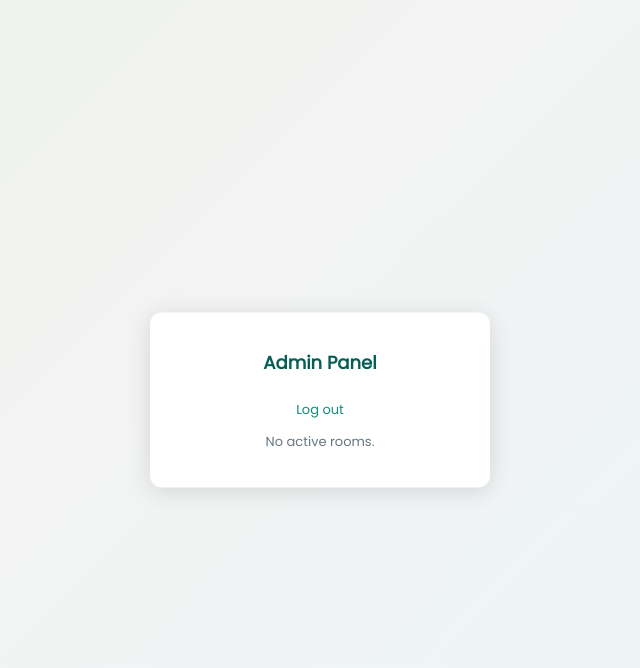
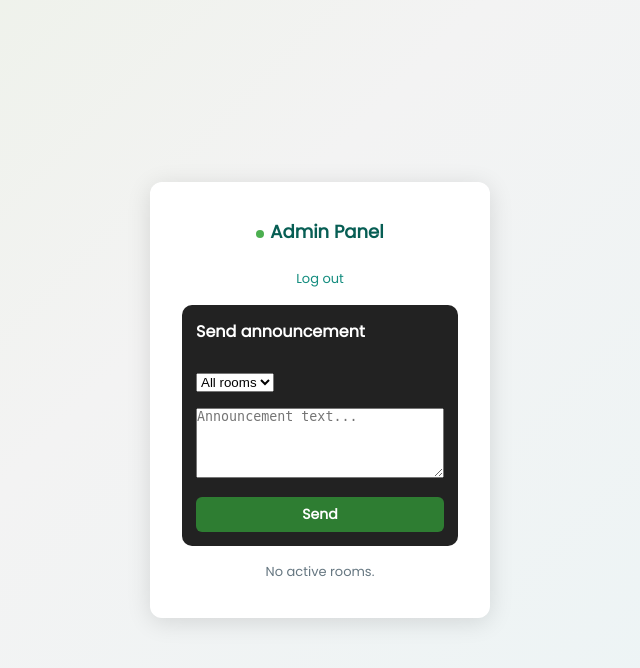
Before and after one commit to JohnPaul2011/Private.Chat-website, a Flask app: page /admin in a window 1280 px wide. Shown: the top 668 px of the page, without its empty margins (320-960 px from the left). Run offline with Flask 3, Linux system fonts and the light colour scheme; the visitor is signed in with stand-in values (Sample User, id 1).

Commit message:
Fix kicked-user notice, room cleanup on individual kicks, live admin panel, add announcement system

```diff
--- a/app.py
+++ b/app.py
@@ -179,40 +179,104 @@ def admin_logout():
     session.pop("is_admin", None)
     return redirect(url_for("index"))
 
+def _admin_room_snapshot():
+    with _state_lock:
+        return {c: {"members": list(r["members"]), "message_count": len(r["messages"])}
+                for c, r in rooms.items()}
+
+def _push_admin_update():
+    socketio.emit("admin_rooms_update", _admin_room_snapshot(), to="admin_channel")
+
 @app.route("/admin")
 def admin_panel():
     require_admin()
-    room_data = {c: {"members": list(r["members"]), "message_count": len(r["messages"])} for c, r in rooms.items()}
-    return render_template("admin.html", rooms=room_data)
+    return render_template("admin.html", rooms=_admin_room_snapshot())
 
 @app.route("/admin/clear/<code>", methods=["POST"])
 def admin_clear(code):
     require_admin(); check_csrf()
-    if code in rooms:
-        rooms[code]["messages"] = []
+    with _state_lock:
+        exists = code in rooms
+        if exists: rooms[code]["messages"] = []
+    if exists:
         flash(f"Cleared {code}.","info")
+        _push_admin_update()
     return redirect(url_for("admin_panel"))
 
 @app.route("/admin/kick/<code>/<user>", methods=["POST"])
 def admin_kick(code, user):
     require_admin(); check_csrf()
-    room = rooms.get(code)
-    if room and user in room["members"]:
+    with _state_lock:
+        room = rooms.get(code)
+        kicked = bool(room and user in room["members"])
+        members = None
+        room_emptied = False
+        if kicked:
+            room["members"].remove(user)
+            members = list(room["members"])
+            if not room["members"]:
+                del rooms[code]
+                room_passwords.pop(code, None)
+                room_emptied = True
+    if kicked:
         socketio.emit("kicked_user", {"user": user}, to=code)
-        room["members"].remove(user)
-        socketio.emit("member_list", room["members"], to=code)
+        if not room_emptied:
+            socketio.emit("member_list", members, to=code)
         flash(f"Kicked {user} from {code}.","info")
+        _push_admin_update()
     return redirect(url_for("admin_panel"))
 
 @app.route("/admin/kickall/<code>", methods=["POST"])
 def admin_kickall(code):
     require_admin(); check_csrf()
-    if code in rooms:
+    with _state_lock:
+        exists = code in rooms
+        if exists:
+            room_passwords.pop(code, None)
+            rooms.pop(code, None)
+    if exists:
         socketio.emit("kicked", {}, to=code)
-        room_passwords.pop(code, None)
-        rooms.pop(code, None)
         flash(f"Kicked all from {code}.","info")
+        _push_admin_update()
     return redirect(url_for("admin_panel"))
+
+@app.route("/admin/announce", methods=["POST"])
+def admin_announce():
+    require_admin(); check_csrf()
+    text = (request.form.get("announcement") or "").strip()
+    target = request.form.get("target","all")   # "all" or a specific room code
+    if not text:
+        flash("Announcement text can't be empty.","error")
+        return redirect(url_for("admin_panel"))
+    if len(text) > 2000:
+        flash("Announcement is too long.","error")
+        return redirect(url_for("admin_panel"))
+
+    ts = time.strftime('%H:%M %p')
+    content = {"name":"Announcement","type":"text","message":text,
+               "reply_to":None,"timestamp":ts}
+
+    if target == "all":
+        with _state_lock:
+            codes = list(rooms.keys())
+        for code in codes:
+            with _state_lock:
+                if code in rooms:
+                    rooms[code]["messages"].append(content)
+            send(content, to=code)
+        flash(f"Announcement sent to {len(codes)} room(s).","info")
+    else:
+        with _state_lock:
+            exists = target in rooms
+            if exists: rooms[target]["messages"].append(content)
+        if exists:
+            send(content, to=target)
+            flash(f"Announcement sent to {target}.","info")
+        else:
+            flash("Room not found.","error")
+    return redirect(url_for("admin_panel"))
+
+
 
 @app.route("/join", methods=["GET","POST"])
 def join():
@@ -287,6 +351,7 @@ def create():
         with _state_lock:
             rooms[code] = {"members":[], "messages":[], "save_history": save_history}
             room_passwords[code] = pw
+        _push_admin_update()
         session.permanent = True
         session["room"] = code
         session["name"] = name
@@ -340,9 +405,14 @@ def message(data):
         rooms[r]["messages"].append(content)
         if len(rooms[r]["messages"]) > 500:
             rooms[r]["messages"] = rooms[r]["messages"][-500:]
+    _push_admin_update()
 
 @socketio.on("connect")
 def connect(auth=None):
+    if session.get("is_admin"):
+        join_room("admin_channel")
+        emit("admin_rooms_update", _admin_room_snapshot())
+
     r    = session.get("room")
     name = session.get("name")
     if not r or not name or r not in rooms: return
@@ -353,6 +423,7 @@ def connect(auth=None):
     send({"name":"System","type":"text","message":f"{name} entered the room",
           "timestamp":time.strftime('%H:%M %p')}, to=r)
     socketio.emit("member_list", members, to=r)
+    _push_admin_update()
 
 @socketio.on("disconnect")
 def disconnect():
@@ -371,6 +442,7 @@ def disconnect():
                   "timestamp":time.strftime('%H:%M %p')}, to=r)
             if not empty:
                 socketio.emit("member_list", members, to=r)
+            _push_admin_update()
 
     gc = session.get("game_code")
     gu = session.get("game_user")
--- a/templates/admin.html
+++ b/templates/admin.html
@@ -5,6 +5,7 @@
   <meta name="viewport" content="width=device-width, initial-scale=1.0"/>
   <title>Private.chat — Admin Panel</title>
   <link rel="stylesheet" href="{{ url_for('static', filename='style.css') }}"/>
+  <script src="{{ url_for('static', filename='/js/socket.io.js') }}"></script>
   <script>
     (function(){
       const saved=localStorage.getItem("theme");
@@ -19,9 +20,16 @@
     .room-card { background:var(--panel,#222); color:var(--text,#fff); padding:14px; margin:12px 0; border-radius:10px; }
     .room-card h3 { margin:0 0 8px 0; }
     .member-row { display:flex; align-items:center; justify-content:space-between; gap:8px; margin:6px 0; }
-    .room-card form { display:inline-block; margin-right:8px; }
-    .kick-btn, .danger-btn { background:#e53935; color:#fff; border:none; border-radius:6px; padding:5px 10px; cursor:pointer; }
+    .room-card .btn-row { margin-top:8px; }
+    .kick-btn, .danger-btn { background:#e53935; color:#fff; border:none; border-radius:6px; padding:5px 10px; cursor:pointer; margin-right:6px; }
     .kick-btn:hover, .danger-btn:hover { background:#c62828; }
+    .live-dot { display:inline-block; width:8px; height:8px; border-radius:50%; background:#4caf50; margin-right:6px; }
+    .live-dot.off { background:#999; }
+    .announce-box { background:var(--panel,#222); color:var(--text,#fff); padding:14px; border-radius:10px; margin:16px 0; }
+    .announce-box textarea { width:100%; min-height:70px; margin:8px 0; box-sizing:border-box; }
+    .announce-box select { margin-bottom:8px; }
+    .announce-box button { background:#2e7d32; color:#fff; border:none; border-radius:6px; padding:7px 14px; cursor:pointer; }
+    .announce-box button:hover { background:#1b5e20; }
   </style>
 </head>
 <body>
@@ -31,37 +39,114 @@
   {% endfor %}{% endif %}{% endwith %}
 
   <div class="container">
-    <h2>Admin Panel</h2>
+    <h2><span class="live-dot" id="live-dot"></span>Admin Panel</h2>
     <p><a href="{{ url_for('admin_logout') }}">Log out</a></p>
 
-    {% if not rooms %}
-    <p>No active rooms.</p>
-    {% endif %}
-
-    {% for code, r in rooms.items() %}
-    <div class="room-card">
-      <h3>Room {{ code }} — {{ r.message_count }} messages</h3>
-
-      {% for member in r.members %}
-      <div class="member-row">
-        <span>{{ member }}</span>
-        <form method="POST" action="{{ url_for('admin_kick', code=code, user=member) }}">
-          <input type="hidden" name="csrf_token" value="{{ csrf_token() }}">
-          <button type="submit" class="kick-btn">Kick</button>
-        </form>
-      </div>
-      {% endfor %}
-
-      <form method="POST" action="{{ url_for('admin_kickall', code=code) }}">
+    <div class="announce-box">
+      <strong>Send announcement</strong>
+      <form id="announceForm">
         <input type="hidden" name="csrf_token" value="{{ csrf_token() }}">
-        <button type="submit" class="danger-btn">Kick All</button>
-      </form>
-      <form method="POST" action="{{ url_for('admin_clear', code=code) }}">
-        <input type="hidden" name="csrf_token" value="{{ csrf_token() }}">
-        <button type="submit" class="danger-btn">Clear Messages</button>
+        <br>
+        <select name="target" id="announceTarget">
+          <option value="all">All rooms</option>
+        </select>
+        <br>
+        <textarea name="announcement" placeholder="Announcement text..." required maxlength="2000"></textarea>
+        <br>
+        <button type="submit">Send</button>
       </form>
     </div>
-    {% endfor %}
+
+    <div id="roomsContainer">
+      <p id="noRooms">No active rooms.</p>
+    </div>
   </div>
+
+  <script id="initial-rooms" type="application/json">{{ rooms | tojson }}</script>
+
+  <script>
+  const CSRF = document.querySelector('input[name="csrf_token"]').value;
+
+  function esc(s) {
+    const d = document.createElement("div");
+    d.innerText = s == null ? "" : String(s);
+    return d.innerHTML;
+  }
+
+  function renderRooms(rooms) {
+    const container = document.getElementById("roomsContainer");
+    const codes = Object.keys(rooms);
+
+    if (codes.length === 0) {
+      container.innerHTML = '<p id="noRooms">No active rooms.</p>';
+    } else {
+      container.innerHTML = codes.map(code => {
+        const r = rooms[code];
+        const memberRows = r.members.map(member => `
+          <div class="member-row">
+            <span>${esc(member)}</span>
+            <button class="kick-btn" data-action="kick" data-code="${esc(code)}" data-user="${esc(member)}">Kick</button>
+          </div>`).join("");
+        return `
+          <div class="room-card">
+            <h3>Room ${esc(code)} — ${r.message_count} messages</h3>
+            ${memberRows}
+            <div class="btn-row">
+              <button class="danger-btn" data-action="kickall" data-code="${esc(code)}">Kick All</button>
+              <button class="danger-btn" data-action="clear" data-code="${esc(code)}">Clear Messages</button>
+            </div>
+          </div>`;
+      }).join("");
+    }
+
+    // keep the announcement target select in sync with live rooms
+    const select = document.getElementById("announceTarget");
+    const prevValue = select.value;
+    select.innerHTML = '<option value="all">All rooms</option>' +
+      codes.map(c => `<option value="${esc(c)}">Room ${esc(c)}</option>`).join("");
+    if (codes.includes(prevValue) || prevValue === "all") select.value = prevValue;
+  }
+
+  async function adminAction(action, code, user) {
+    let url;
+    if (action === "kick") url = `/admin/kick/${encodeURIComponent(code)}/${encodeURIComponent(user)}`;
+    else if (action === "kickall") url = `/admin/kickall/${encodeURIComponent(code)}`;
+    else if (action === "clear") url = `/admin/clear/${encodeURIComponent(code)}`;
+    else return;
+    await fetch(url, {
+      method: "POST",
+      headers: { "X-CSRF-Token": CSRF, "Content-Type": "application/x-www-form-urlencoded" },
+      body: "csrf_token=" + encodeURIComponent(CSRF)
+    });
+    // live update arrives via socket; no manual re-render needed
+  }
+
+  document.getElementById("roomsContainer").addEventListener("click", (e) => {
+    const btn = e.target.closest("button[data-action]");
+    if (!btn) return;
+    adminAction(btn.dataset.action, btn.dataset.code, btn.dataset.user);
+  });
+
+  document.getElementById("announceForm").addEventListener("submit", async (e) => {
+    e.preventDefault();
+    const form = e.target;
+    const body = new URLSearchParams(new FormData(form)).toString();
+    await fetch("/admin/announce", {
+      method: "POST",
+      headers: { "X-CSRF-Token": CSRF, "Content-Type": "application/x-www-form-urlencoded" },
+      body
+    });
+    form.querySelector("textarea").value = "";
+  });
+
+  // ── initial render + live updates ──────────────────────────────────────
+  renderRooms(JSON.parse(document.getElementById("initial-rooms").textContent));
+
+  const socketio = io({ transports: ["polling"] });
+  const dot = document.getElementById("live-dot");
+  socketio.on("connect", () => dot.classList.remove("off"));
+  socketio.on("disconnect", () => dot.classList.add("off"));
+  socketio.on("admin_rooms_update", (rooms) => renderRooms(rooms));
+  </script>
 </body>
 </html>
```
Also changed, not shown: templates/room.html (+22 -0 lines).
